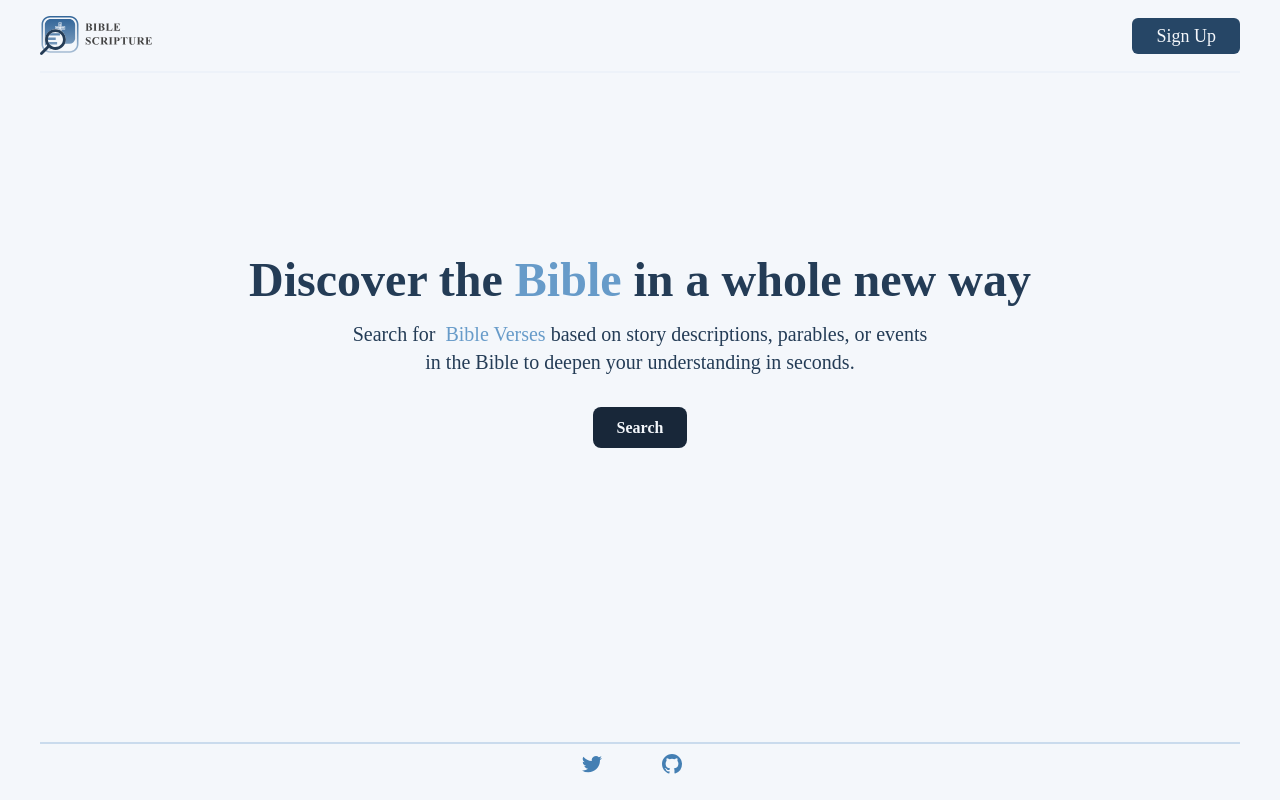
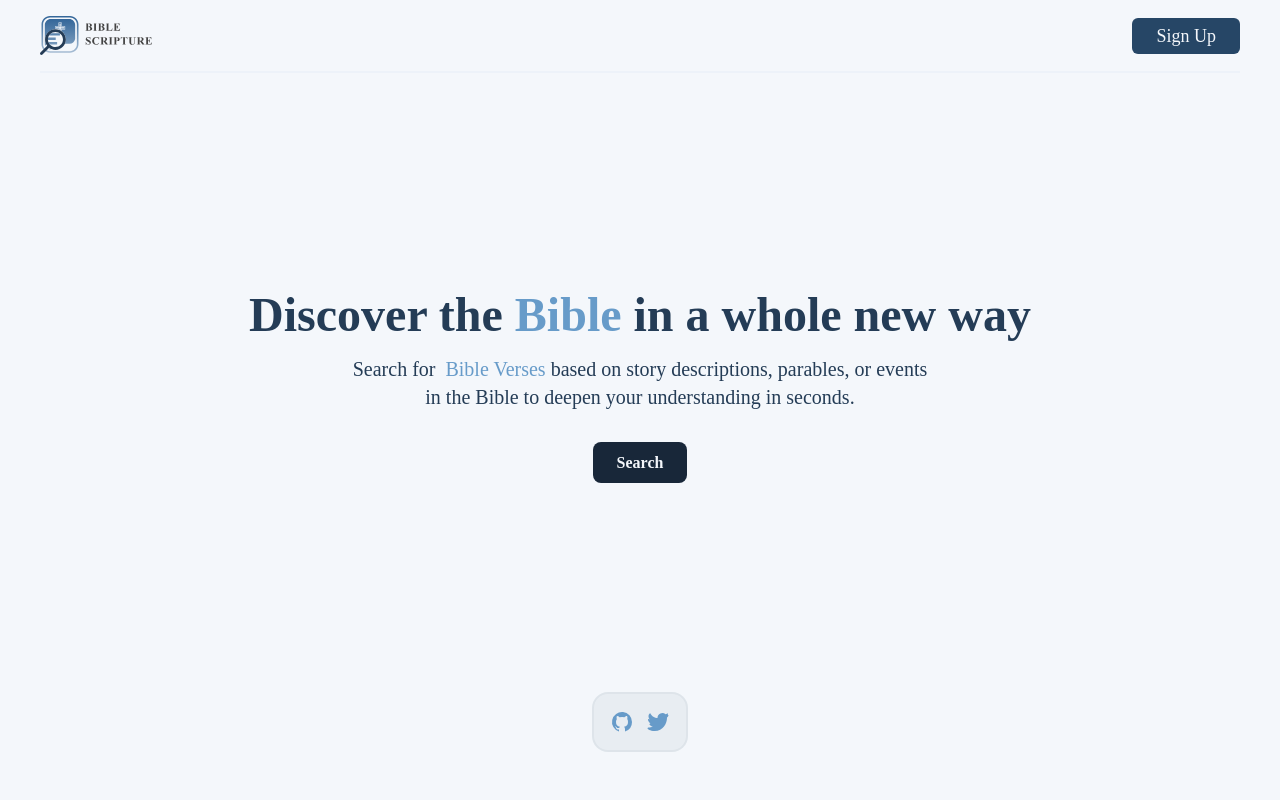
Before and after one commit to Era360/find-bible-scripture, a Next.js app: page / in a window 1280 px wide. Built offline with nearby package versions, Linux system fonts and the light colour scheme; no server answers.

Commit message:
Update footer.tsx

```diff
--- a/components/footer.tsx
+++ b/components/footer.tsx
@@ -3,8 +3,8 @@ import Link from "next/link";
 
 function Footer() {
   return (
-    <footer className="py-2 mx-10 mt-auto border-t-2 border-azure-200 dark:border-azure-800">
-      <div className="flex mx-auto space-x-10 w-fit">
+    <footer className="container mx-auto mb-6 md:mb-12">
+      <div className="flex items-center justify-center gap-3 p-4 mx-auto border-2 rounded-2xl w-fit dark:border-azure-100/10 border-azure-900/5 bg-azure-900/5 dark:backdrop-blur-xl dark:bg-azure-50/10">
         <Link
           href="https://twitter.com/eliah_mkumbo"
           target="_blank"
@@ -12,9 +12,11 @@ function Footer() {
         >
           <svg
             aria-hidden="true"
-            className="w-10 h-10 fill-azure-500 group-hover:fill-azure-400"
+            className="h-6 dark:fill-azure-300 fill-azure-400 dark:group-hover:fill-azure-50 group-hover:fill-azure-900"
+            xmlns="http://www.w3.org/2000/svg"
+            viewBox="0 0 48 48"
           >
-            <path d="M8.29 20.251c7.547 0 11.675-6.253 11.675-11.675 0-.178 0-.355-.012-.53A8.348 8.348 0 0 0 22 5.92a8.19 8.19 0 0 1-2.357.646 4.118 4.118 0 0 0 1.804-2.27 8.224 8.224 0 0 1-2.605.996 4.107 4.107 0 0 0-6.993 3.743 11.65 11.65 0 0 1-8.457-4.287 4.106 4.106 0 0 0 1.27 5.477A4.073 4.073 0 0 1 2.8 9.713v.052a4.105 4.105 0 0 0 3.292 4.022 4.093 4.093 0 0 1-1.853.07 4.108 4.108 0 0 0 3.834 2.85A8.233 8.233 0 0 1 2 18.407a11.615 11.615 0 0 0 6.29 1.84" />
+            <path d="M44 24a20 20 0 0 1-14 19v-5a6 6 0 0 0-1.9-4.3c5.3-1 7.9-4 7.9-9.7 0-2.5-.5-4.4-1.5-5.9.5-1.7.7-4.1-.5-6.1-2.4 0-4 1.4-5 2.5a21.5 21.5 0 0 0-10 .1 6.6 6.6 0 0 0-5-2.6c-1.4 2.3-.8 4.7-.3 6.1A9.9 9.9 0 0 0 12 24c0 5.7 2.6 8.7 7.9 9.7-.7.6-1.2 1.4-1.5 2.3H16c-1.4 0-2-.6-2.8-1.7a5 5 0 0 0-2.6-2c-.5 0-.8.4-.4.7 1.6 1.2 1.7 3 2.3 4.2.6 1.1 1.8 1.8 3.1 1.8H18v4a20 20 0 1 1 26-19z" />
           </svg>
         </Link>
         <Link
@@ -24,9 +26,11 @@ function Footer() {
         >
           <svg
             aria-hidden="true"
-            className="w-10 h-10 fill-azure-500 group-hover:fill-azure-400"
+            className="h-6 dark:fill-azure-300 fill-azure-400 dark:group-hover:fill-azure-50 group-hover:fill-azure-900"
+            xmlns="http://www.w3.org/2000/svg"
+            viewBox="0 0 48 48"
           >
-            <path d="M12 2C6.477 2 2 6.484 2 12.017c0 4.425 2.865 8.18 6.839 9.504.5.092.682-.217.682-.483 0-.237-.008-.868-.013-1.703-2.782.605-3.369-1.343-3.369-1.343-.454-1.158-1.11-1.466-1.11-1.466-.908-.62.069-.608.069-.608 1.003.07 1.531 1.032 1.531 1.032.892 1.53 2.341 1.088 2.91.832.092-.647.35-1.088.636-1.338-2.22-.253-4.555-1.113-4.555-4.951 0-1.093.39-1.988 1.029-2.688-.103-.253-.446-1.272.098-2.65 0 0 .84-.27 2.75 1.026A9.564 9.564 0 0 1 12 6.844a9.59 9.59 0 0 1 2.504.337c1.909-1.296 2.747-1.027 2.747-1.027.546 1.379.202 2.398.1 2.651.64.7 1.028 1.595 1.028 2.688 0 3.848-2.339 4.695-4.566 4.943.359.309.678.92.678 1.855 0 1.338-.012 2.419-.012 2.747 0 .268.18.58.688.482A10.02 10.02 0 0 0 22 12.017C22 6.484 17.522 2 12 2Z" />
+            <path d="M44.7 10.3a1 1 0 0 0-1.1-.2h-.2l-.4.3 1-2.1a1 1 0 0 0-1.5-1.2c-1.2.7-2.3 1.2-3.4 1.6A9.5 9.5 0 0 0 23 15.5v.5h-1C12.3 14.7 9.5 8.1 9.4 8a1.5 1.5 0 0 0-2.5-.6C6.7 7.6 5 9.4 5 13a9 9 0 0 0 2.6 6.1 9 9 0 0 1-1.1-.7A1.5 1.5 0 0 0 4 19.6c0 .2.5 4.2 5 7.3l-.8.1a1.5 1.5 0 0 0-.9 2.4c.1.1 2 2.7 6.3 4.1-2.3.8-5.4 1.5-9.1 1.5a1.5 1.5 0 0 0-1.1 2.5c.1.2 4 4.5 14.1 4.5C34.2 42 42 26.5 42 16v-.9c2-2 2.9-3.6 2.9-3.7a1 1 0 0 0-.2-1.1z" />
           </svg>
         </Link>
       </div>
```
